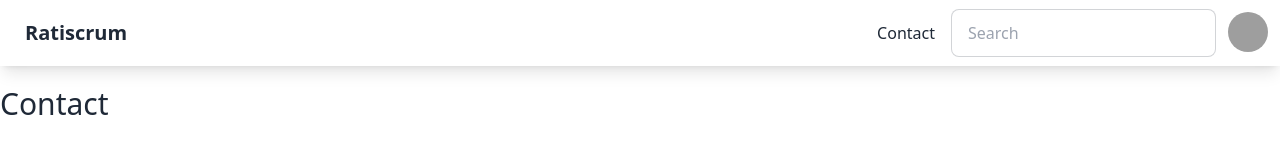
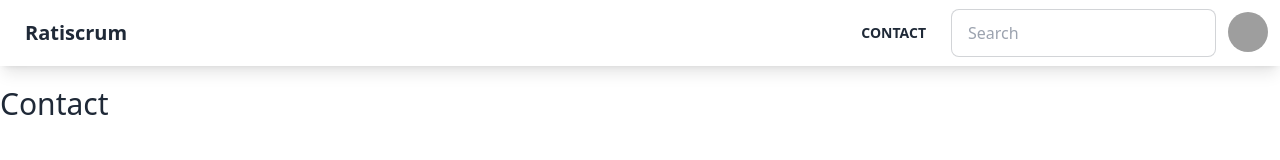
Before and after one commit to Ratiscrum-V2/rts-app, a React (Vite) app: page /contact in a window 1280 px wide. Shown: the top 160 px of the page. Built offline with nearby package versions, Linux system fonts and the light colour scheme; grey boxes are pictures that could not be loaded.

Commit message:
refactor(navbar): improve nav buttons

```diff
--- a/src/components/Navbar.tsx
+++ b/src/components/Navbar.tsx
@@ -1,13 +1,13 @@
 import { Link } from "react-router-dom";
 
 export default function Navbar() {
-    return <div className="navbar bg-base-100 shadow-lg">
+    return <div className="navbar bg-base-100 shadow-lg gap-2">
         <div className="flex-1">
             <Link to={'/'} className="btn btn-ghost normal-case text-xl">Ratiscrum</Link>
         </div>
         <div className="flex-none">
             <ul className="menu menu-horizontal p-0">
-                <li><Link to={'contact/'}>Contact</Link></li>
+                <li><Link className="btn btn-ghost rounded-md" to={'contact/'}>Contact</Link></li>
             </ul>
         </div>
         <div className="flex-none gap-2">
```
